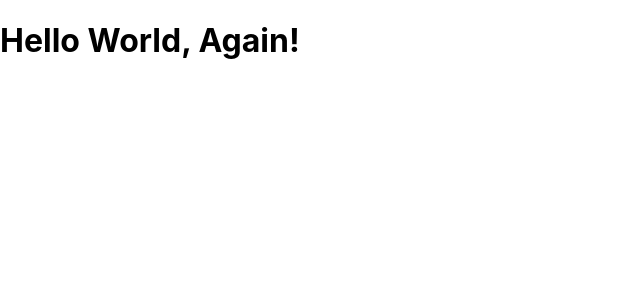
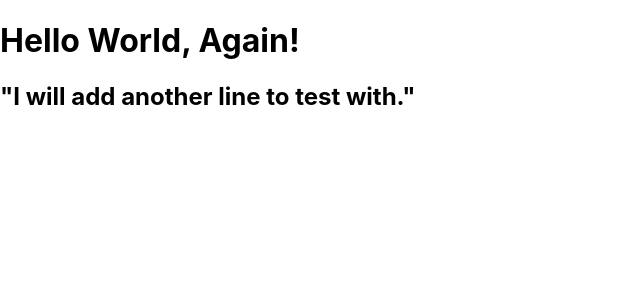
Before and after one commit to JPLapointe1971/lapointe_jp_c11, a React (Create React App) app: page / in a window 1280 px wide. Shown: the top 300 px of the page, without its empty margins (0-640 px from the left). Built offline with nearby package versions, Linux system fonts and the light colour scheme.

Commit message:
Updated with h2 line.

```diff
--- a/src/App.js
+++ b/src/App.js
@@ -2,6 +2,7 @@ function App() {
   return (
     <div className="App">
       <h1>Hello World, Again!</h1>
+      <h2>"I will add another line to test with."</h2>
     </div>
   );
 }
```
